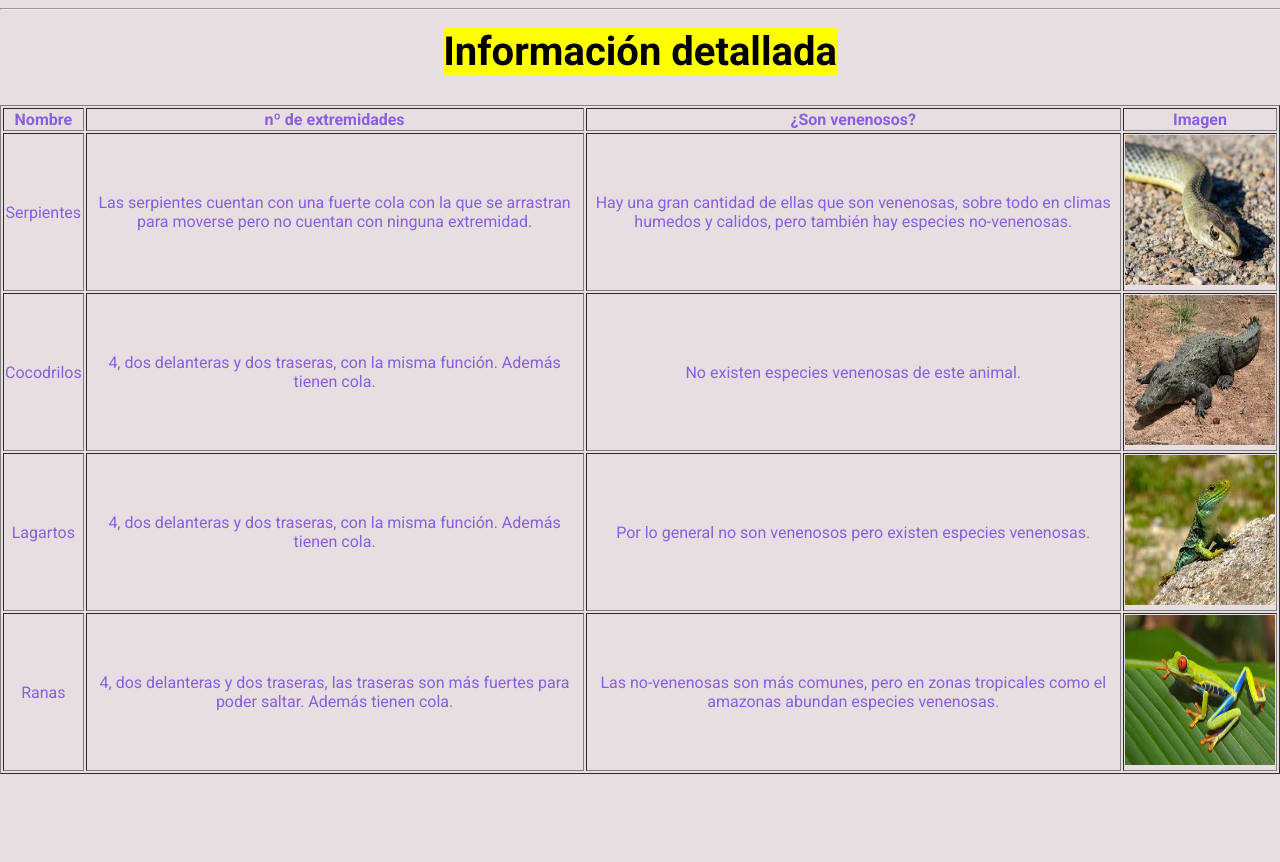
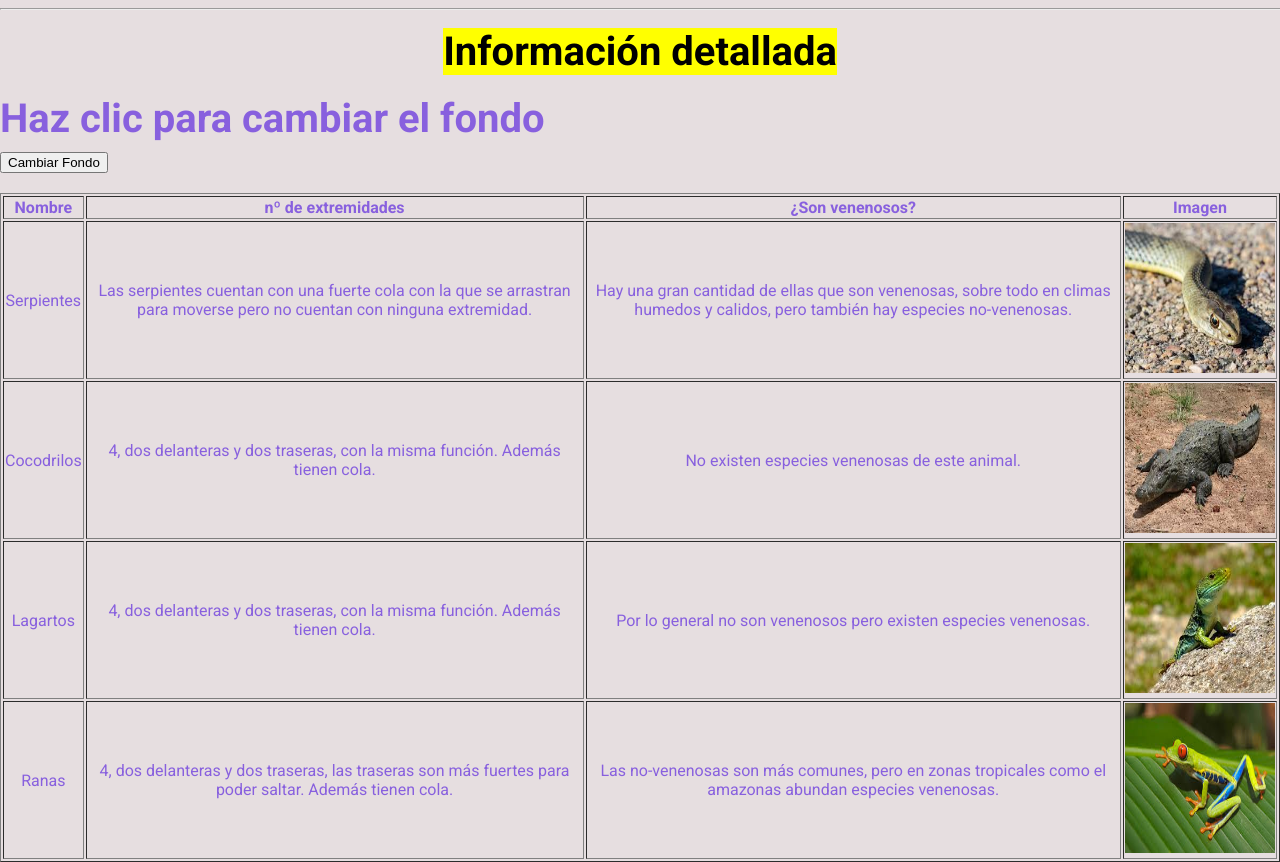
Before and after one commit to carmenmartintic/Repositorio-Carmen-y-Ernesto, a plain HTML site: page PROYECTO COMPLETO/Galería información detallada.html in a window 1280 px wide. Before the commit the page ends 800 px from the top, so only its background shows below. Drawn offline with Linux system fonts and the light colour scheme.

Commit message:
cambiar fondo a rosa
pagina de informacion detallada

```diff
--- a/PROYECTO COMPLETO/Galería información detallada.html
+++ b/PROYECTO COMPLETO/Galería información detallada.html
@@ -9,6 +9,8 @@
         <hr width="100%" align="center"/>
     </head>
         <h1 align="center"><mark>Información detallada</mark></h1>
+        <h1>Haz clic para cambiar el fondo</h1>
+        <button id="cambiarFondo">Cambiar Fondo</button>
         <h1 id="titulo2"></h1>
         <table align="center" border="1">
             <tr>
```
